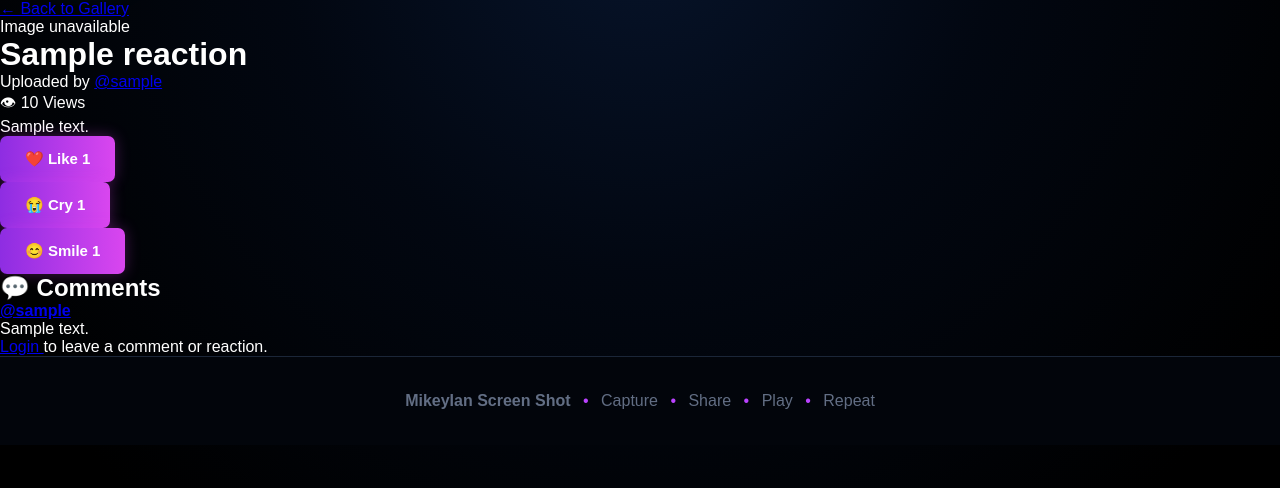
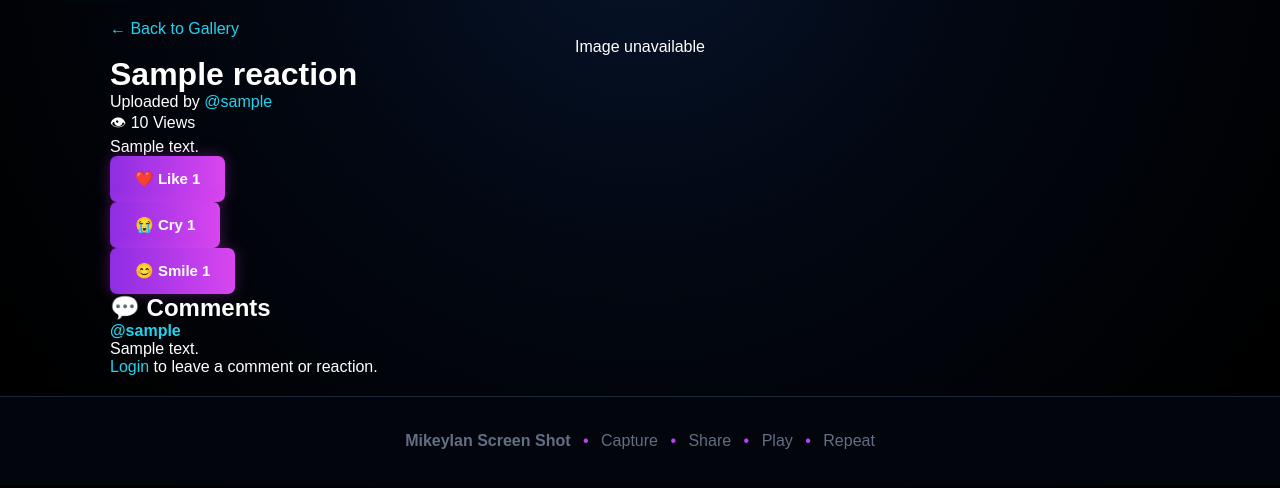
Before and after one commit to MikeyIan/screenshot, a Flask app: page /view/1 in a window 1280 px wide. Shown: the part 85-573 px from the top of the page. Run offline with Flask 3, Linux system fonts and the light colour scheme; a database or web service that is not in the repository returns one stand-in record (values such as "Sample title"); some libraries are stand-ins or nearby versions.

Commit message:
Final Peer Review Step 1 - Fix screenshot detail page
Added styles for screenshot detail page improvements including centering images, limiting their size, and enhancing link visibility.

```diff
--- a/static/style.css
+++ b/static/style.css
@@ -1910,3 +1910,52 @@ footer span {
     }
 
 }
+
+/* ==========================================
+   FINAL PEER REVIEW UPDATE - STEP 1
+   Screenshot Detail Page Improvements
+   ========================================== */
+
+/* Centers the screenshot on the detail page */
+.view-image-container {
+    display: flex;
+    justify-content: center;
+    align-items: center;
+    width: 100%;
+    max-width: 100%;
+    overflow: hidden;
+}
+
+/* Prevents screenshots from appearing too large */
+.view-large-image {
+    display: block;
+    max-width: 100%;
+    max-height: 65vh;
+    width: auto;
+    height: auto;
+    object-fit: contain;
+    margin: 0 auto;
+    border-radius: 12px;
+}
+
+/* Prevents long content from forcing
+   the screenshot detail page to scroll sideways */
+.view-page {
+    width: 100%;
+    max-width: 1100px;
+    margin: 0 auto;
+    padding: 20px;
+    box-sizing: border-box;
+    overflow-wrap: anywhere;
+}
+
+/* Makes links easier to read on dark backgrounds */
+.view-page a {
+    color: #22d3ee;
+    text-decoration: none;
+}
+
+/* Changes links to pink when hovered */
+.view-page a:hover {
+    color: #ff4fd8;
+}
```
